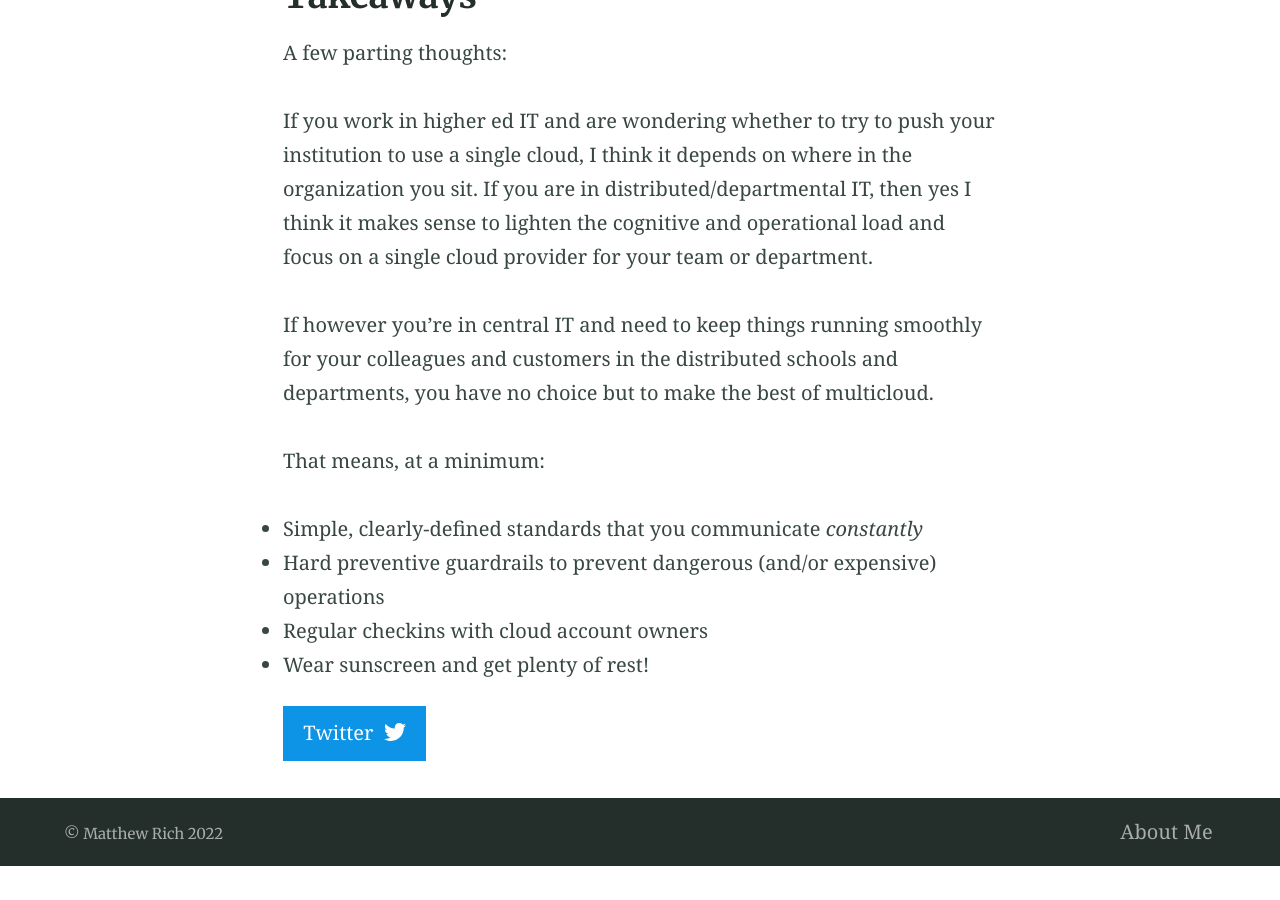
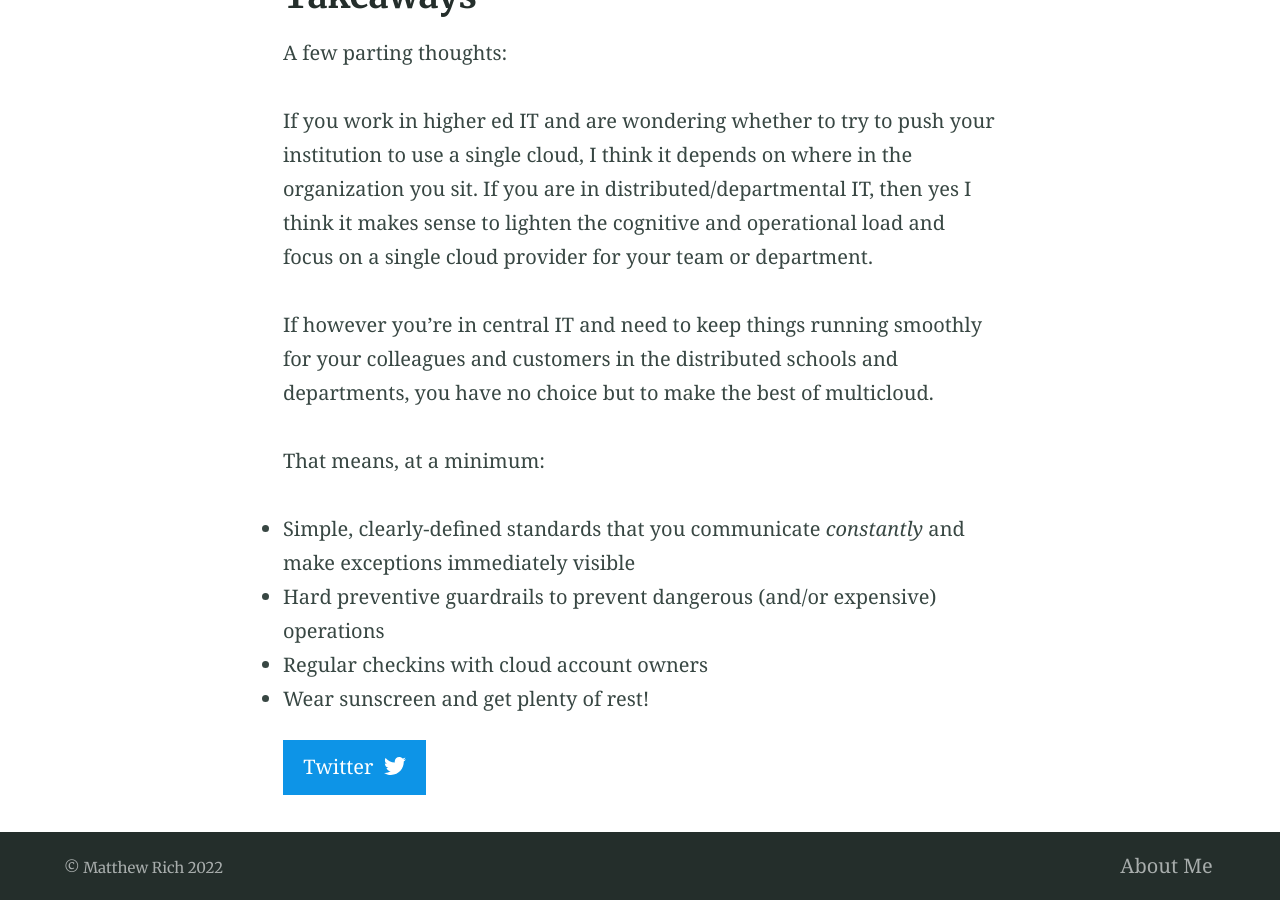
Before and after one commit to mrichnu/blog, a Jekyll site: the page built from _posts/2022-12-16-multicloud-in-higher-ed.md, in a window 1280 px wide and 900 px high, scrolled down 4500 px. Built offline with Jekyll 4.4.1, drawn with Linux system fonts in a browser that asks for light colours; before the commit the page ends 5366 px from its top, so only the background shows below that.

Commit message:
another edit to multicloud post

```diff
--- a/_posts/2022-12-16-multicloud-in-higher-ed.md
+++ b/_posts/2022-12-16-multicloud-in-higher-ed.md
@@ -144,7 +144,8 @@ have no choice but to make the best of multicloud.
 
 That means, at a minimum:
 
-- Simple, clearly-defined standards that you communicate *constantly*
+- Simple, clearly-defined standards that you communicate *constantly* and make
+  exceptions immediately visible
 - Hard preventive guardrails to prevent dangerous (and/or expensive) operations
 - Regular checkins with cloud account owners
 - Wear sunscreen and get plenty of rest!
```
